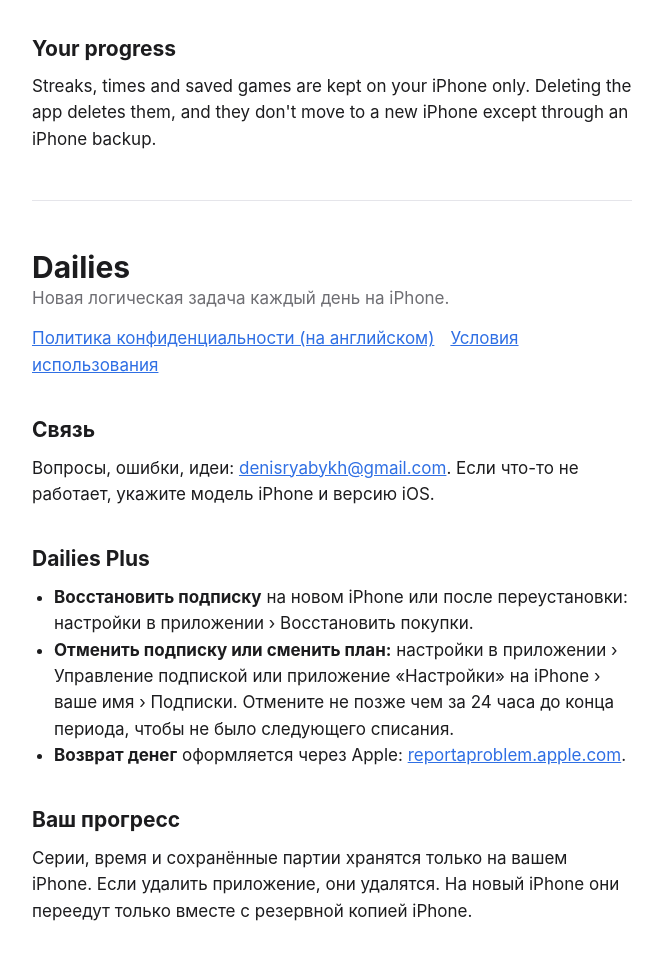
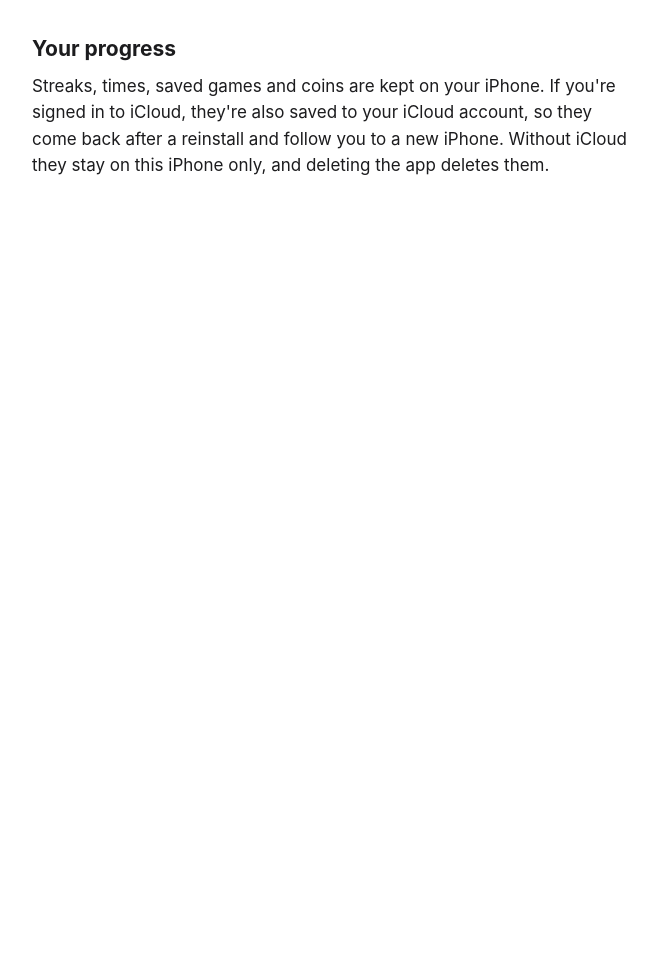
Before and after one commit to sp1r1n/dailies, a plain HTML site: page index.html in a window 1280 px wide. Shown: the part 554-1514 px from the top of the page, without its empty margins (308-970 px from the left). After the commit the page ends 810 px from the top, so only its background shows below. Drawn offline with Linux system fonts and the light colour scheme.

Commit message:
Support page in English only

```diff
--- a/index.html
+++ b/index.html
@@ -9,7 +9,6 @@
   --bg: #ffffff;
   --text: #1c1c1e;
   --muted: #6e6e73;
-  --rule: #e5e5ea;
   --accent: #2f6fe4;
   color-scheme: light dark;
 }
@@ -18,7 +17,6 @@
     --bg: #000000;
     --text: #f2f2f7;
     --muted: #98989f;
-    --rule: #2c2c2e;
     --accent: #6ea0ff;
   }
 }
@@ -40,7 +38,6 @@ a { color: var(--accent); }
 .muted { color: var(--muted); }
 nav { margin: 4px 0 32px; }
 nav a { margin-right: 16px; }
-hr { border: 0; border-top: 1px solid var(--rule); margin: 48px 0; }
 </style>
 <link rel="icon" href="icon.png">
 </head>
@@ -50,8 +47,8 @@ hr { border: 0; border-top: 1px solid var(--rule); margin: 48px 0; }
     <img src="icon.png" alt="">
     <h1>Dailies</h1>
   </header>
-  <p class="muted">A new logic puzzle every day for iPhone.</p>
-  <nav><a href="#ru">По-русски</a><a href="privacy.html">Privacy Policy</a><a href="https://www.apple.com/legal/internet-services/itunes/dev/stdeula/">Terms of Use</a></nav>
+  <p class="muted">Five logic puzzles every day for iPhone.</p>
+  <nav><a href="privacy.html">Privacy Policy</a><a href="https://www.apple.com/legal/internet-services/itunes/dev/stdeula/">Terms of Use</a></nav>
 
   <h2>Contact</h2>
   <p>Questions, bugs or ideas: <a href="mailto:denisryabykh@gmail.com">denisryabykh@gmail.com</a>. Please mention your iPhone model and iOS version if something isn't working.</p>
@@ -64,28 +61,7 @@ hr { border: 0; border-top: 1px solid var(--rule); margin: 48px 0; }
   </ul>
 
   <h2>Your progress</h2>
-  <p>Streaks, times and saved games are kept on your iPhone only. Deleting the app deletes them, and they don't move to a new iPhone except through an iPhone backup.</p>
-
-  <hr>
-
-  <section id="ru" lang="ru">
-    <h1>Dailies</h1>
-    <p class="muted">Новая логическая задача каждый день на iPhone.</p>
-    <nav><a href="privacy.html">Политика конфиденциальности (на английском)</a><a href="https://www.apple.com/legal/internet-services/itunes/dev/stdeula/">Условия использования</a></nav>
-
-    <h2>Связь</h2>
-    <p>Вопросы, ошибки, идеи: <a href="mailto:denisryabykh@gmail.com">denisryabykh@gmail.com</a>. Если что-то не работает, укажите модель iPhone и версию iOS.</p>
-
-    <h2>Dailies Plus</h2>
-    <ul>
-      <li><b>Восстановить подписку</b> на новом iPhone или после переустановки: настройки в приложении › Восстановить покупки.</li>
-      <li><b>Отменить подписку или сменить план:</b> настройки в приложении › Управление подпиской или приложение «Настройки» на iPhone › ваше имя › Подписки. Отмените не позже чем за 24 часа до конца периода, чтобы не было следующего списания.</li>
-      <li><b>Возврат денег</b> оформляется через Apple: <a href="https://reportaproblem.apple.com">reportaproblem.apple.com</a>.</li>
-    </ul>
-
-    <h2>Ваш прогресс</h2>
-    <p>Серии, время и сохранённые партии хранятся только на вашем iPhone. Если удалить приложение, они удалятся. На новый iPhone они переедут только вместе с резервной копией iPhone.</p>
-  </section>
+  <p>Streaks, times, saved games and coins are kept on your iPhone. If you're signed in to iCloud, they're also saved to your iCloud account, so they come back after a reinstall and follow you to a new iPhone. Without iCloud they stay on this iPhone only, and deleting the app deletes them.</p>
 </main>
 </body>
 </html>
```
Also changed, not shown: 1 other file.
